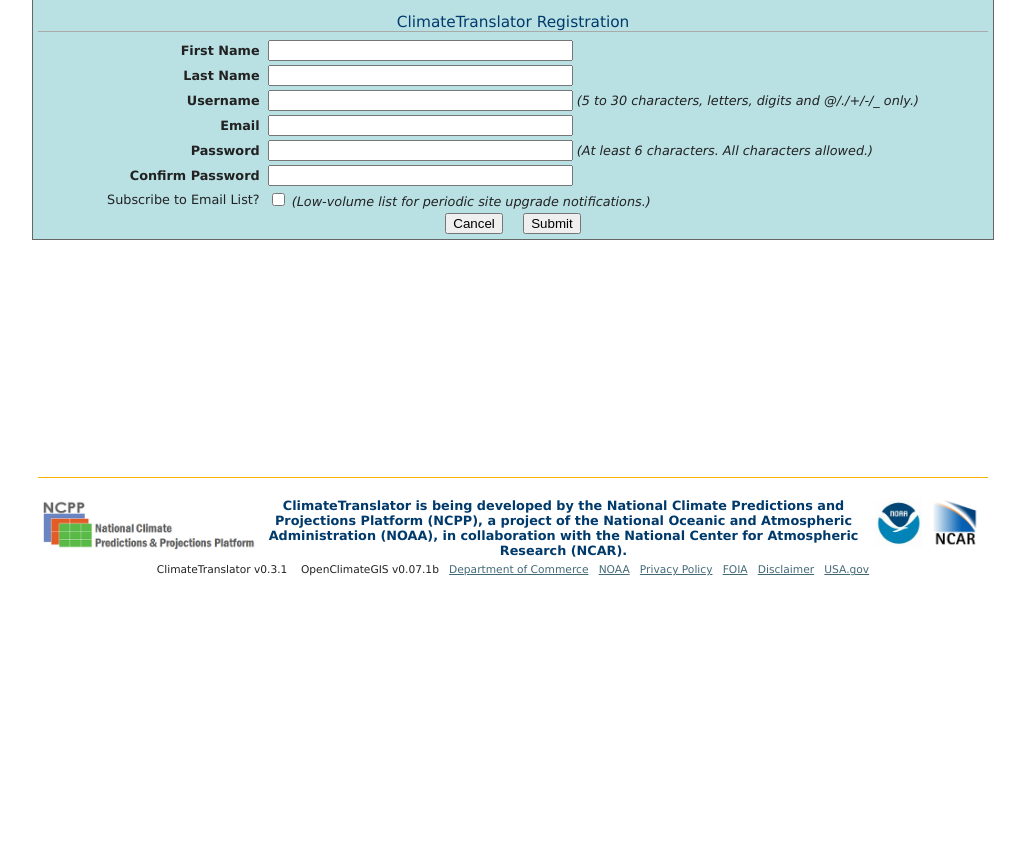
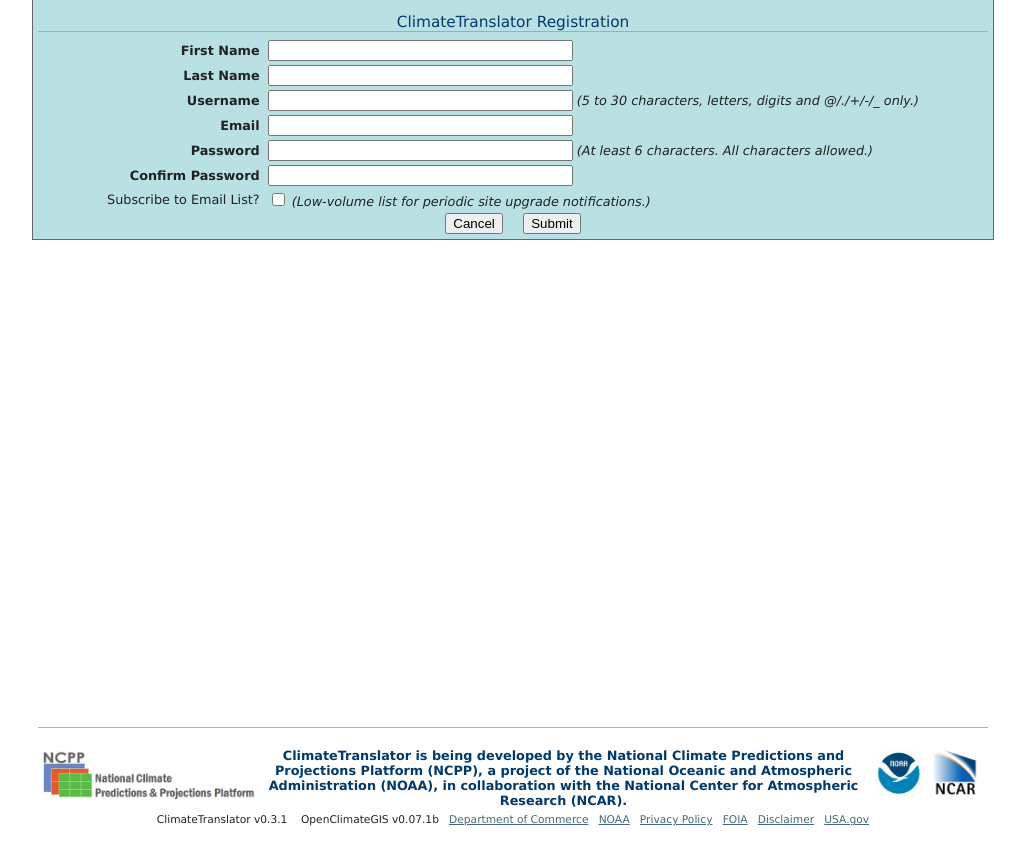
Before and after one commit to NCPP/ClimateTranslator, a Django app: page /ncpp/user/add/ in a window 1280 px wide. Shown: the part 113-969 px from the top of the page, without its empty margins (127-1152 px from the left). Before the commit the page ends 689 px from the top, so only its background shows below. Run offline with Django 3.2, Linux system fonts and the light colour scheme; parts of the project's set-up code (start-up, migrations or seed data) failed here and were passed over.

Commit message:
Increasing the main min-height.

```diff
--- a/ncpp/templates/ncpp/common/ncpp_css.html
+++ b/ncpp/templates/ncpp/common/ncpp_css.html
@@ -19,7 +19,7 @@
 	}
 
 	.main {
-		min-height: 450px;
+		min-height: 700px;
 	}
 
 	.box {
```
